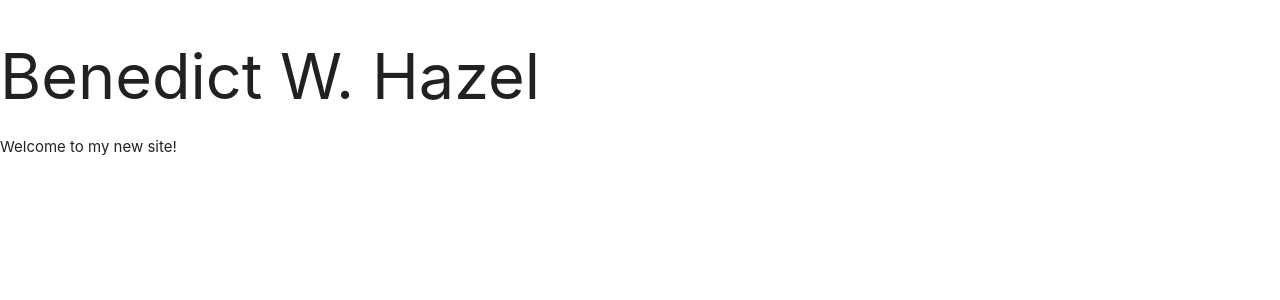
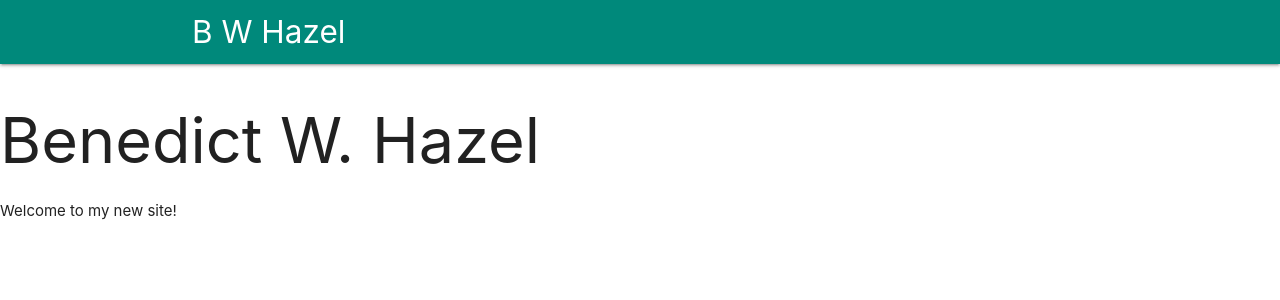
Before and after one commit to BHazel/bwhazel-web-site, a Jekyll site: the page built from src/index.md, in a window 1280 px wide. Shown: the top 300 px of the page. Built offline with Jekyll 4.4.1, drawn with Linux system fonts in a browser that asks for light colours.

Commit message:
Add navigation bar include.

```diff
--- /dev/null
+++ b/src/_includes/navSite.html
@@ -0,0 +1,5 @@
+<nav class="teal darken-1" role="navigation">
+    <div class="nav-wrapper container">
+        <a href="#" class="brand-logo">B W Hazel</a>
+    </div>
+</nav>
--- a/src/_layouts/default.html
+++ b/src/_layouts/default.html
@@ -8,6 +8,7 @@
     <title>Benedict W. Hazel</title>
 </head>
 <body>
+    {% include navSite.html %}
     <main id="mainContent">
         {{content}}
     </main>
```
